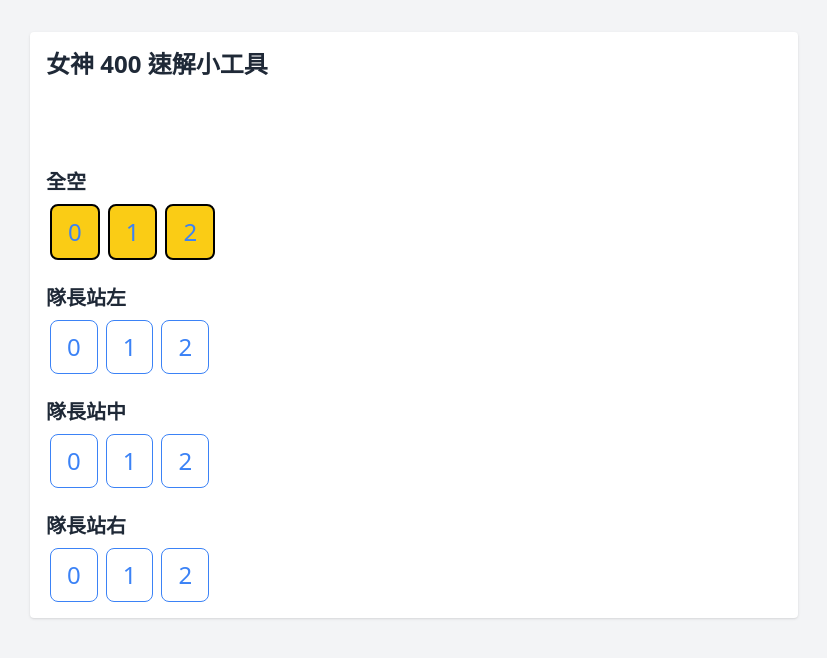
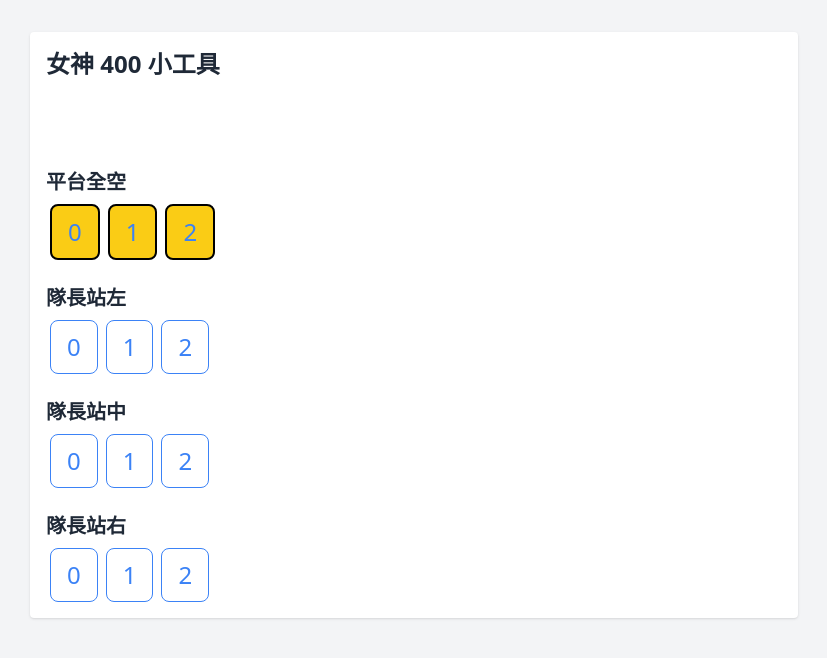
Before and after one commit to orzzeke/goddess, a plain HTML site: page index.html in a window 1280 px wide. Shown: the whole page, without its empty margins (226-1053 px from the left). Drawn offline with nearby package versions, Linux system fonts and the light colour scheme.

Commit message:
Update index.html

```diff
--- a/index.html
+++ b/index.html
@@ -3,7 +3,7 @@
 <head>
   <meta charset="UTF-8" />
   <meta name="viewport" content="width=device-width, initial-scale=1.0" />
-  <title>女神 400 速解</title>
+  <title>女神 400</title>
   <script src="https://cdn.tailwindcss.com"></script>
   <style>
     .highlight {
@@ -33,13 +33,13 @@
 </head>
 <body class="bg-gray-100 text-gray-800">
   <div class="max-w-3xl mx-auto mt-8 p-4 bg-white rounded shadow">
-    <h1 class="text-2xl font-bold mb-4">女神 400 速解小工具</h1>
+    <h1 class="text-2xl font-bold mb-4">女神 400 小工具</h1>
 
     <div id="output" class="text-3xl font-mono mb-6 h-12 text-center text-red-600"></div>
 
     <div class="space-y-6">
       <div>
-        <h2 class="text-xl font-semibold mb-2">全空</h2>
+        <h2 class="text-xl font-semibold mb-2">平台全空</h2>
         <div class="flex" id="group-empty">
           <button class="choice-btn" data-group="empty" data-value="0">0</button>
           <button class="choice-btn" data-group="empty" data-value="1">1</button>
@@ -133,7 +133,7 @@
     output.textContent = result;
   } else {
     output.textContent = "❌ 無對應解答，請重新輸入";
-    setTimeout(resetAll, 50)//秒後自動重設
+    setTimeout(resetAll, 80)//秒後自動重設
   }
 }
 
```
